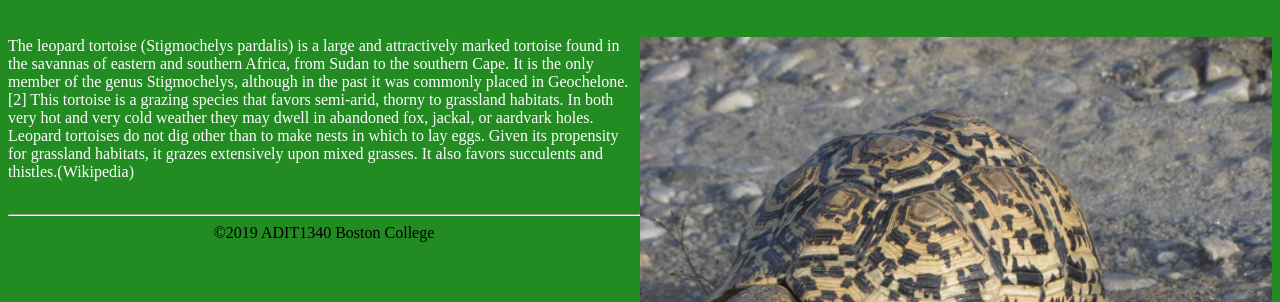
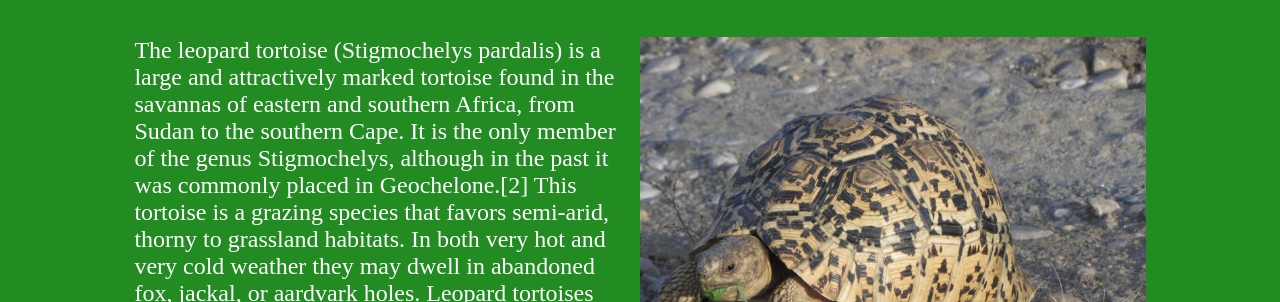
Before and after one commit to moo9779/moo9779.github.io, a plain HTML site: page css2/image1.html in a window 1280 px wide. Shown: the part 650-952 px from the top of the page. Drawn offline with Linux system fonts and the light colour scheme.

Commit message:
Update style.css

```diff
--- a/css2/style.css
+++ b/css2/style.css
@@ -64,3 +64,32 @@ p{
     color:gold;
     font-size:3em;
 }
+div#detail {
+text-align:center;
+font-size:1.5em;
+width:80%;
+margin:auto;
+}
+
+#detail h2 {
+color:gold;
+font-size:2em;
+}
+
+#detail img {
+float:right;
+padding-left:2%;
+}
+
+#caption {
+color:white;
+width:100%;
+text-align:left;
+}
+
+#footer {
+clear:both;
+text-align:center;
+color:gold;
+padding-top:"2%"
+}
```
